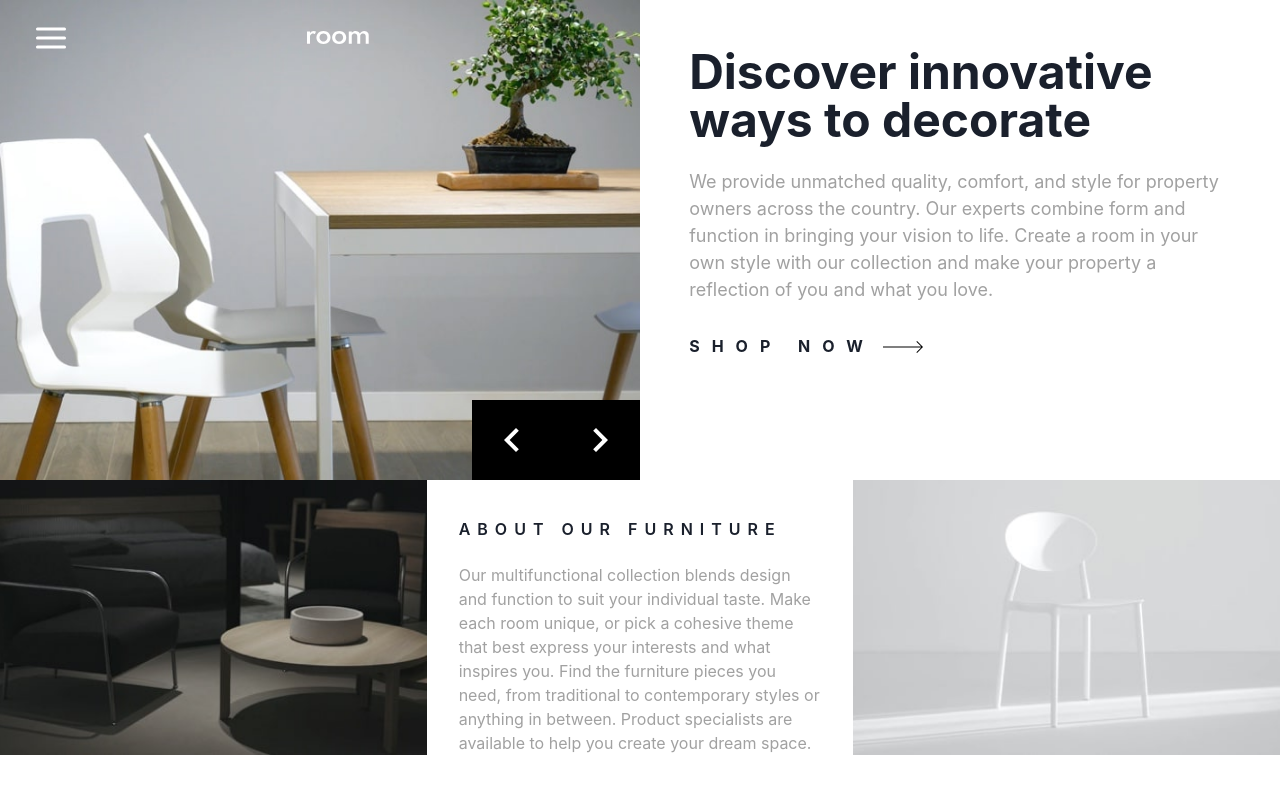
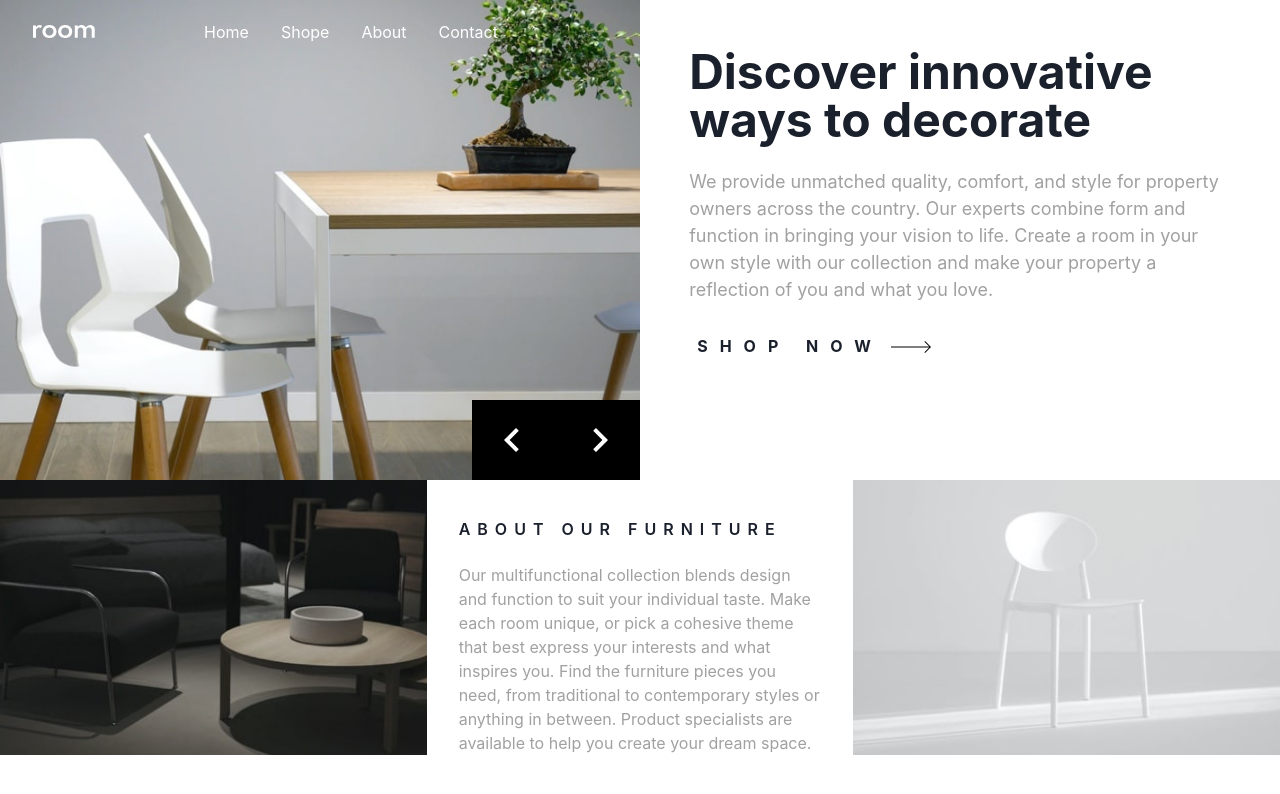
Before and after one commit to neildc14/Room-homepage, a React (Vite) app: page / in a window 1280 px wide. Shown: the top 794 px of the page. Built offline with nearby package versions, Linux system fonts and the light colour scheme.

Commit message:
mediaQuery for desktop nav

```diff
--- a/src/components/About.jsx
+++ b/src/components/About.jsx
@@ -15,7 +15,7 @@ import ImageAboutLight from "../assets/images/image-about-light.jpg";
 
 function About() {
   return (
-    <Box mt={{ sm: 12, lg: 0 }}>
+    <Box mt={{ base: 12, lg: 0 }}>
       <SimpleGrid columns={{ lg: 3 }}>
         <AspectRatio ratio={16 / 10}>
           <Image src={ImageAboutDark} aria-label="About image" mx={0} />
--- a/src/components/DesktopNav.jsx
+++ b/src/components/DesktopNav.jsx
@@ -1,7 +1,23 @@
 import React from "react";
+import Nav from "./layouts/Nav";
+import { Box, Flex, Spacer, Center } from "@chakra-ui/react";
+import Logo from "./Logo";
 
 function DesktopNav() {
-  return <div>desktop</div>;
+  return (
+    <Flex>
+      <Center>
+        <Logo />
+      </Center>
+      <Spacer />
+      <Box>
+        <Center>
+          <Nav />
+        </Center>
+      </Box>
+      <Spacer />
+    </Flex>
+  );
 }
 
 export default DesktopNav;
--- a/src/components/MobileNav.jsx
+++ b/src/components/MobileNav.jsx
@@ -1,7 +1,7 @@
-import React, { useState } from "react";
+import React from "react";
 import { useSelector, useDispatch } from "react-redux";
 import { setToggle } from "../redux/features/navToggleSlice";
-import { Box, Flex, Spacer, Slide, Container, Center } from "@chakra-ui/react";
+import { Box, Flex, Spacer, Center } from "@chakra-ui/react";
 import { HamburgerIcon } from "@chakra-ui/icons";
 import Nav from "./layouts/Nav";
 import Logo from "./Logo";
--- a/src/components/ShopNow.jsx
+++ b/src/components/ShopNow.jsx
@@ -19,7 +19,7 @@ function ShopNow() {
 
         <Button
           variant="ghost"
-          ps={0}
+          ps={2}
           mt={{ base: 10, lg: 6 }}
           sx={{
             paddingRight: "40px",
--- a/src/components/layouts/Header.jsx
+++ b/src/components/layouts/Header.jsx
@@ -1,11 +1,13 @@
 import React from "react";
-import { Box, Stack } from "@chakra-ui/react";
+import { Box, Stack, useMediaQuery } from "@chakra-ui/react";
 import MobileNav from "../MobileNav";
+import DesktopNav from "../DesktopNav";
 
 function Header() {
+  const [isLargerThan800] = useMediaQuery("(min-width: 800px)");
   return (
     <Box as="header" pt={5}>
-      <MobileNav />
+      {isLargerThan800 ? <DesktopNav /> : <MobileNav />}
     </Box>
   );
 }
```
